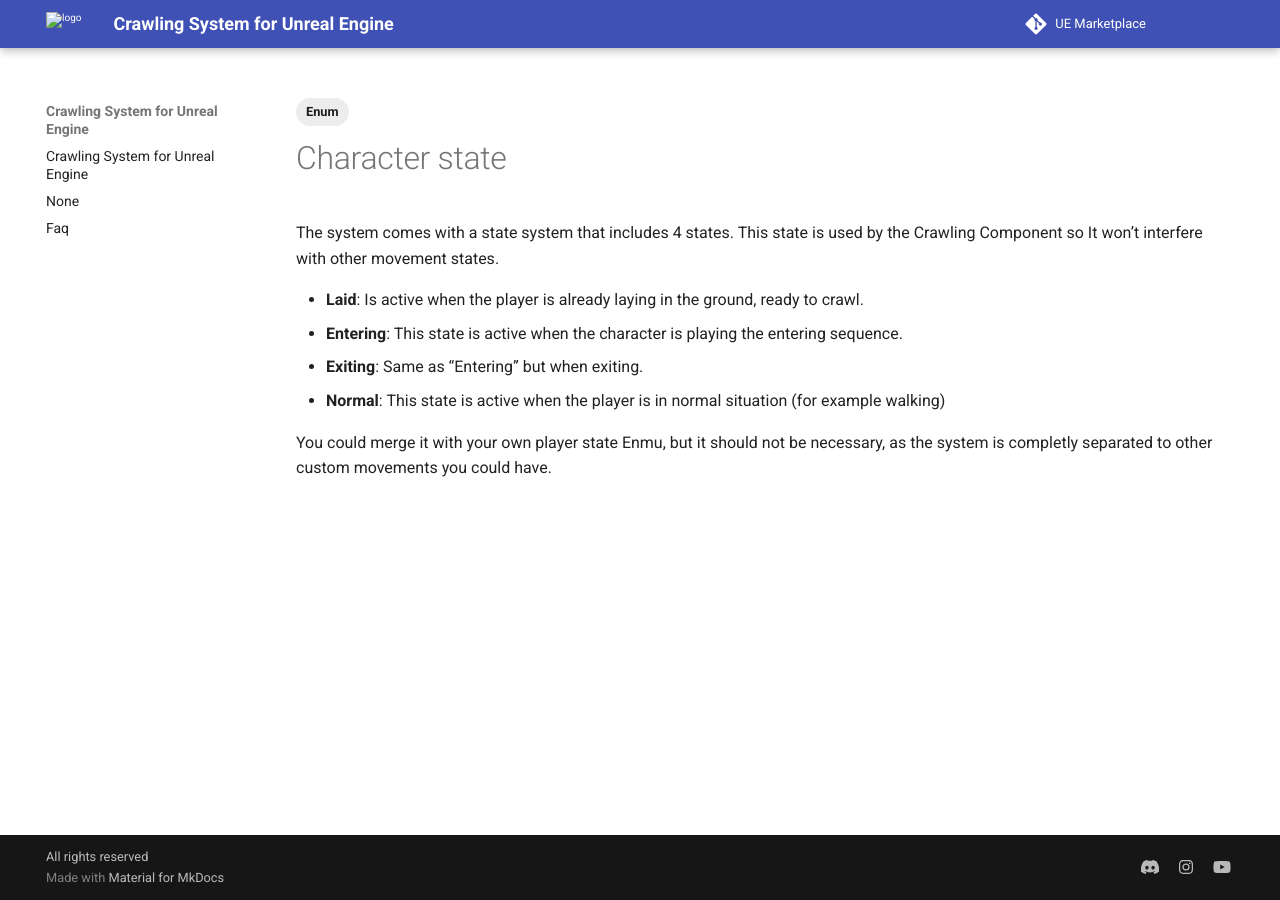
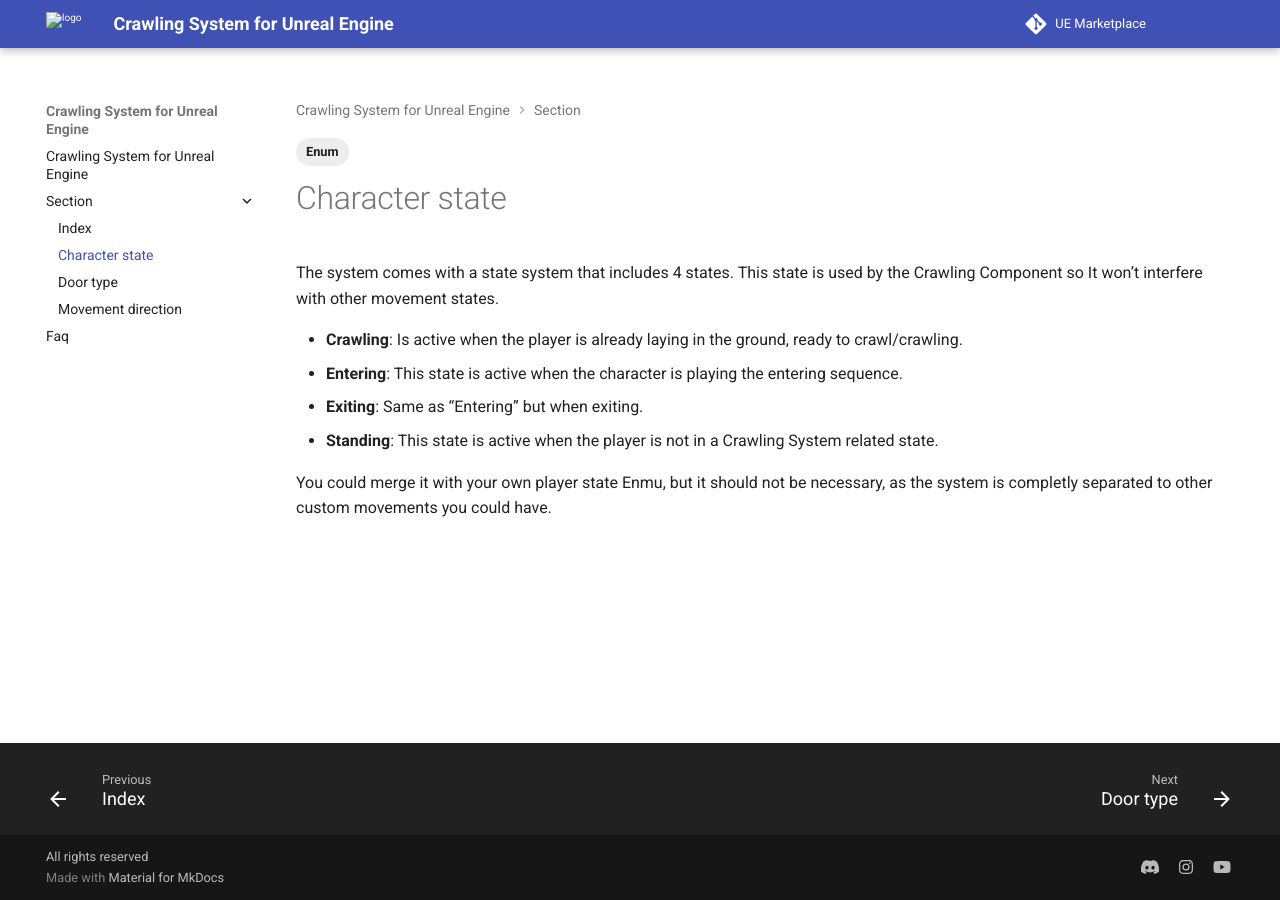
Before and after one commit to nesjett/unreal-engine-crawling-system, an MkDocs documentation site: the page built from docs/content/character-state.md, in a window 1280 px wide. Built offline with MkDocs 1.6.1 and Material for MkDocs 9.7.7, drawn with Linux system fonts in a browser that asks for light colours.

Commit message:
chore: add nav with new content sections

```diff
--- a/docs/content/character-state.md
+++ b/docs/content/character-state.md
@@ -8,10 +8,10 @@
 
 The system comes with a state system that includes 4 states. This state is used by the Crawling Component so It won’t interfere with other movement states.
 
-- **Laid**: Is active when the player is already laying in the ground, ready to crawl.
+- **Crawling**: Is active when the player is already laying in the ground, ready to crawl/crawling.
 - **Entering**: This state is active when the character is playing the entering sequence.
 - **Exiting**: Same as “Entering” but when exiting.
-- **Normal**: This state is active when the player is in normal situation (for example walking)
+- **Standing**: This state is active when the player is not in a Crawling System related state.
 
 
 You could merge it with your own player state Enmu, but it should not be necessary, as the system is completly separated to other custom movements you could have.
--- a/mkdocs.yml
+++ b/mkdocs.yml
@@ -9,7 +9,11 @@
 
 nav:
   - 'index.md'
-  - 'content.md'
+  - Section:
+    - content/index.md
+    - content/character-state.md
+    - content/door-type.md
+    - content/movement-direction.md
   - 'faq.md'
 
 markdown_extensions:
@@ -37,7 +41,7 @@
     - navigation.instant.prefetch
     - navigation.instant.progress
     - navigation.tracking
-    - navigation.sections
+    #- navigation.sections
     - navigation.expand
     - navigation.path
     - toc.follow
```
Also changed, not shown: docs/content/door-type.md (added, +14 -0 lines), docs/content/movement-direction.md (added, +13 -0 lines).
